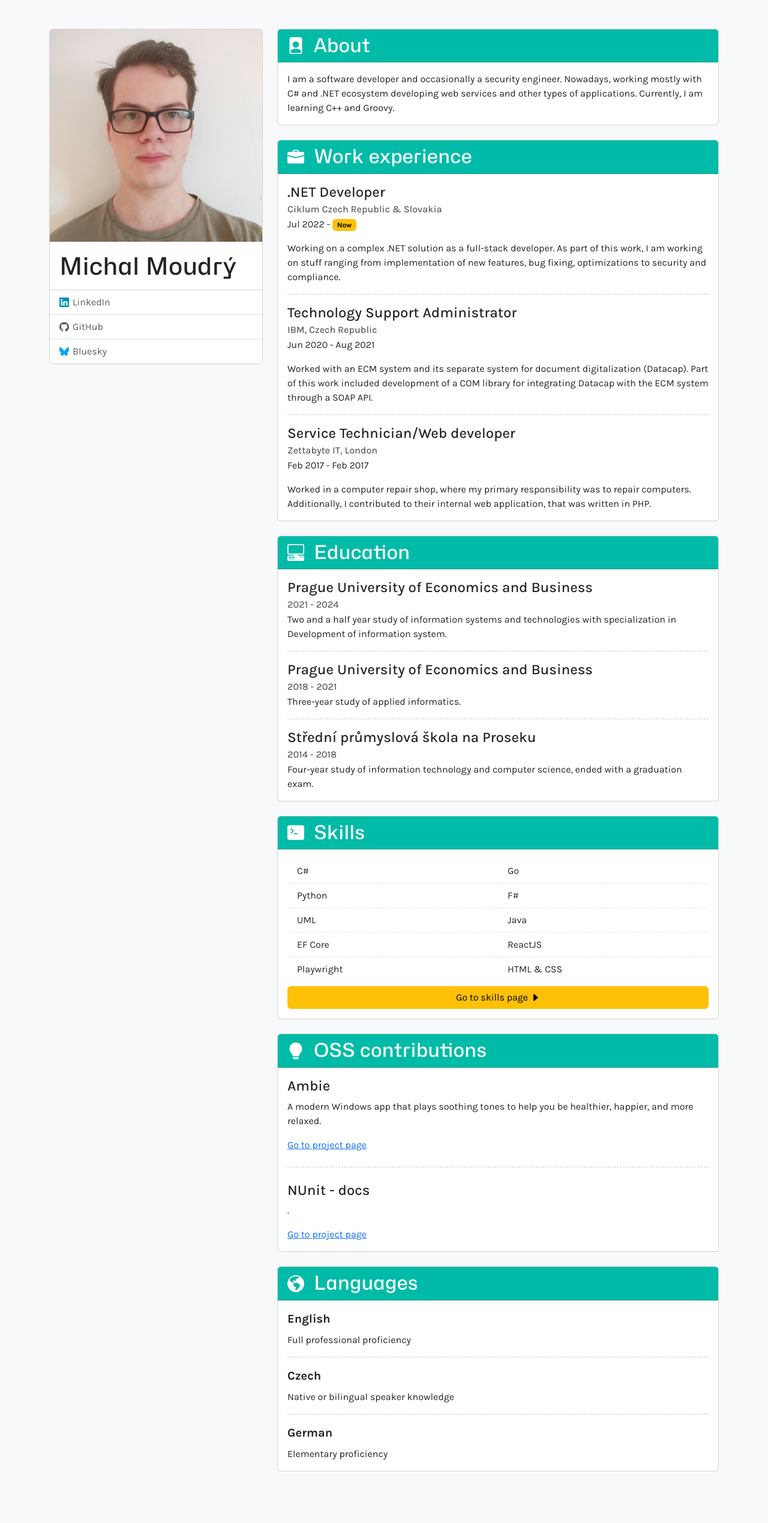
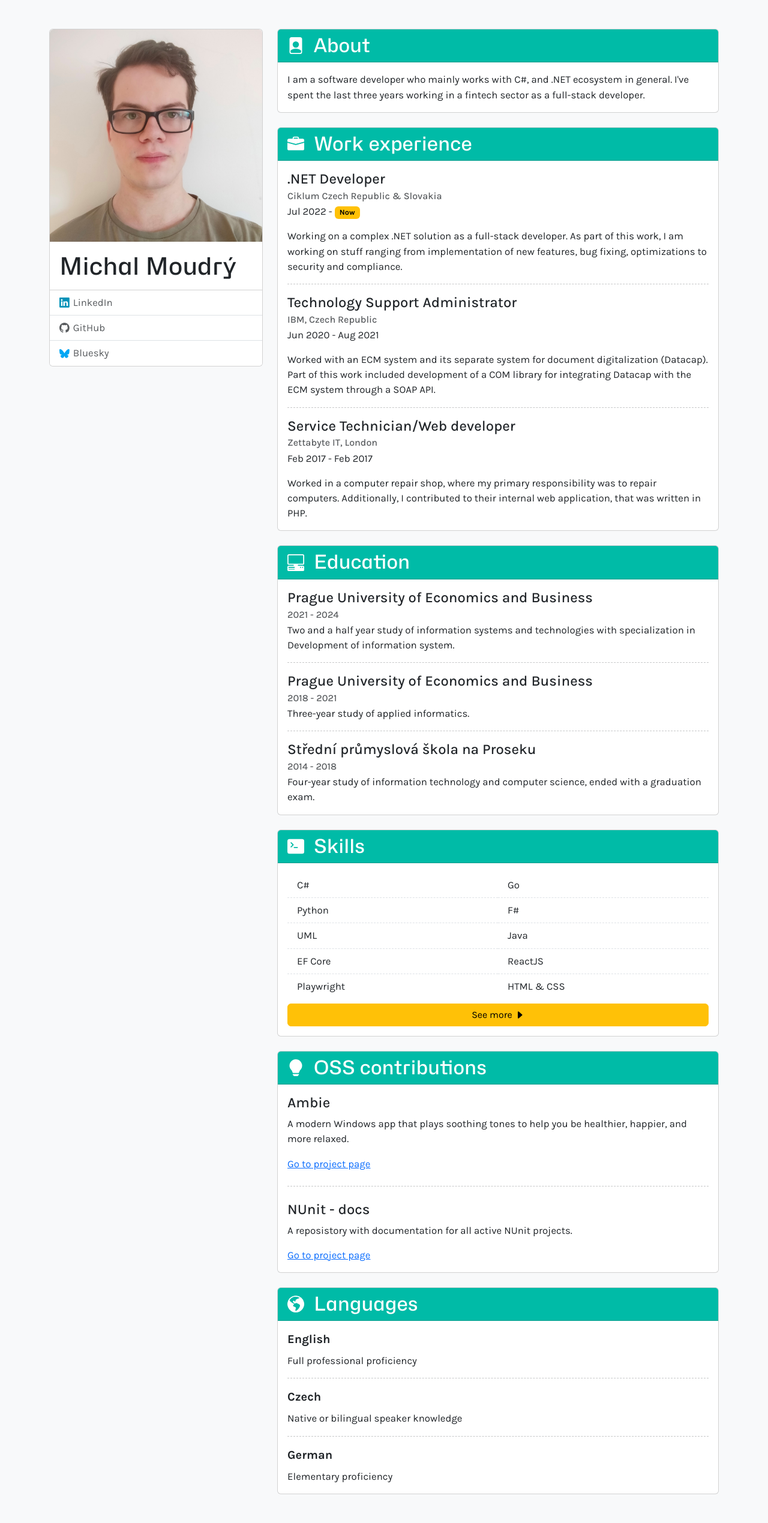
Before and after one commit to MichalMoudry/michalmoudry.github.io, a Jekyll site: the page built from index.html, in a window 1280 px wide. Shown: the whole page at 60% size. Built offline with Jekyll 4.4.1, drawn with Linux system fonts in a browser that asks for light colours; before the commit the page ends 2501 px from its top, so only the background shows below that.

Commit message:
Increased font size + updated summary

```diff
--- a/_includes/osscontribs.html
+++ b/_includes/osscontribs.html
@@ -22,7 +22,9 @@
     <hr class="border-dashed my-4" />
 
     <h3 class="card-title fs-4">NUnit - docs</h3>
-    <p class="card-text">.</p>
+    <p class="card-text">
+        A reposistory with documentation for all active NUnit projects.
+    </p>
     <a href="https://github.com/nunit/docs" class="card-link" title="Link to the project">
         Go to project page
     </a>
--- a/_includes/skills.html
+++ b/_includes/skills.html
@@ -31,7 +31,7 @@
     </div>
     <a class="btn btn-warning w-100 d-flex gap-1 align-items-center justify-content-center" role="button" href="/skills"
         title="Navigate to skills page">
-        Go to skills page
+        See more
         <svg xmlns="http://www.w3.org/2000/svg" width="16" height="16" fill="currentColor"
             class="bi bi-caret-right-fill" viewBox="0 0 16 16">
             <path
--- a/css/main.css
+++ b/css/main.css
@@ -18,6 +18,7 @@ h1, h2 {
 
 body {
     font-family: 'Karla', system-ui, -apple-system, Arial, Helvetica, sans-serif;
+    font-size: 1.05rem;
 }
 
 .card-header {
--- a/index.html
+++ b/index.html
@@ -16,10 +16,9 @@ layout: default
     </div>
     <div class="card-body">
         <p class="card-text">
-            I am a software developer and occasionally a security engineer.
-            Nowadays, working mostly with C# and .NET ecosystem developing
-            web services and other types of applications. Currently, I am
-            learning C++ and Groovy.
+            I am a software developer who mainly works with C#, and .NET ecosystem
+            in general. I've spent the last three years working in a fintech sector
+            as a full-stack developer.
         </p>
     </div>
 </div>
```
